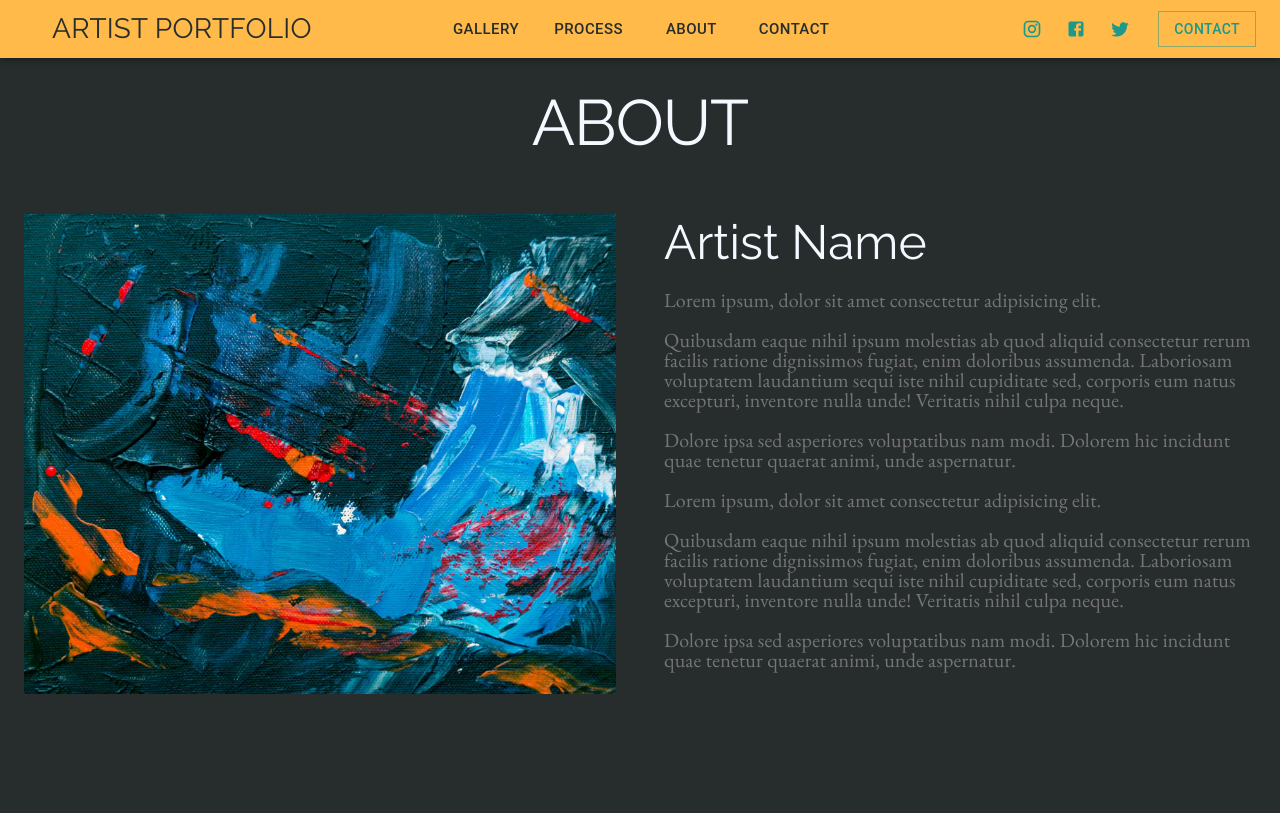
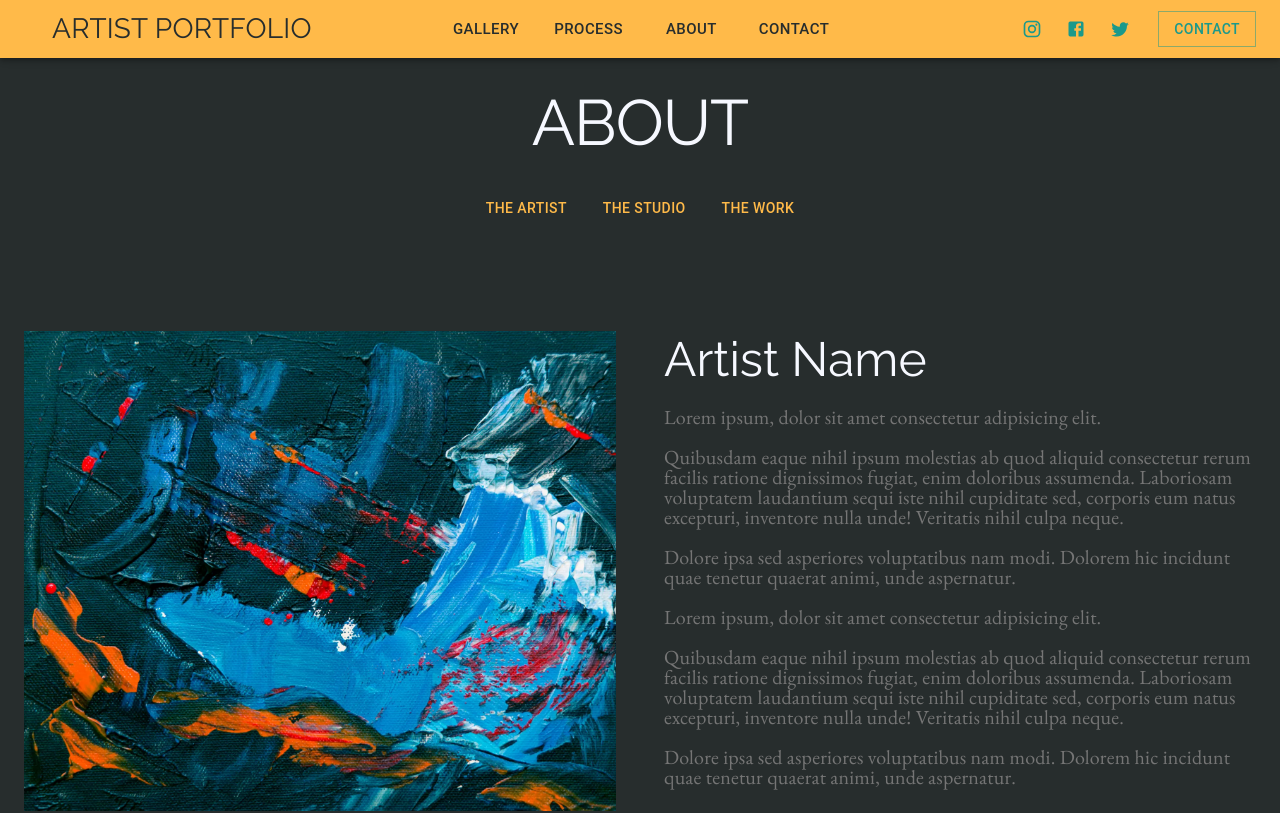
Before and after one commit to DaedalusFiction/artist-template5, a Next.js app: page /about in a window 1280 px wide. Shown: the top 813 px of the page. Built offline with nearby package versions, Linux system fonts and the light colour scheme.

Commit message:
added links to about page

```diff
--- a/pages/about/index.js
+++ b/pages/about/index.js
@@ -1,12 +1,36 @@
-import { Box, Grid, Typography } from "@mui/material";
+import { Box, Button, Grid, Link, Typography } from "@mui/material";
 import { Container } from "@mui/system";
 import SizedImage from "../../components/general/SizedImage";
-import { leadProfile, secondaryProfiles } from "../../siteInfo";
+import { leadProfile, pages, secondaryProfiles } from "../../siteInfo";
 import PageLayout from "../../components/layout/PageLayout";
+import lightTheme from "../../styles/themes/lightTheme";
 
 const index = () => {
     return (
         <PageLayout name="ABOUT">
+            <Box
+                sx={{
+                    margin: "2em 0",
+                    display: "flex",
+                    justifyContent: "center",
+                    gap: "1em",
+                }}
+            >
+                {pages[2].subPages.map((subPage, index) => {
+                    return (
+                        <Button key={index}>
+                            <Link
+                                style={{
+                                    textDecoration: "none",
+                                }}
+                                href={subPage.href}
+                            >
+                                {subPage.name}
+                            </Link>
+                        </Button>
+                    );
+                })}
+            </Box>
             <Box className="section">
                 <Grid container spacing={6}>
                     <Grid item xs={12} md={6}>
```
